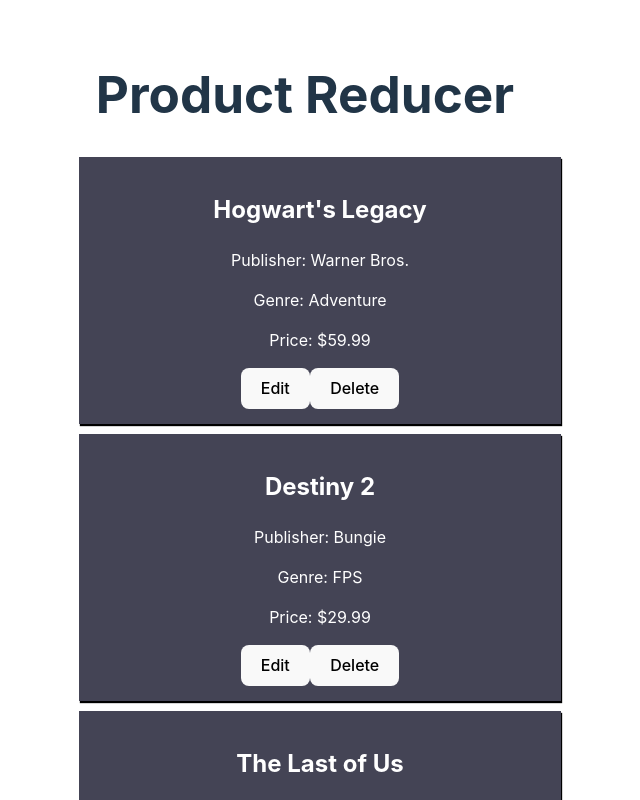
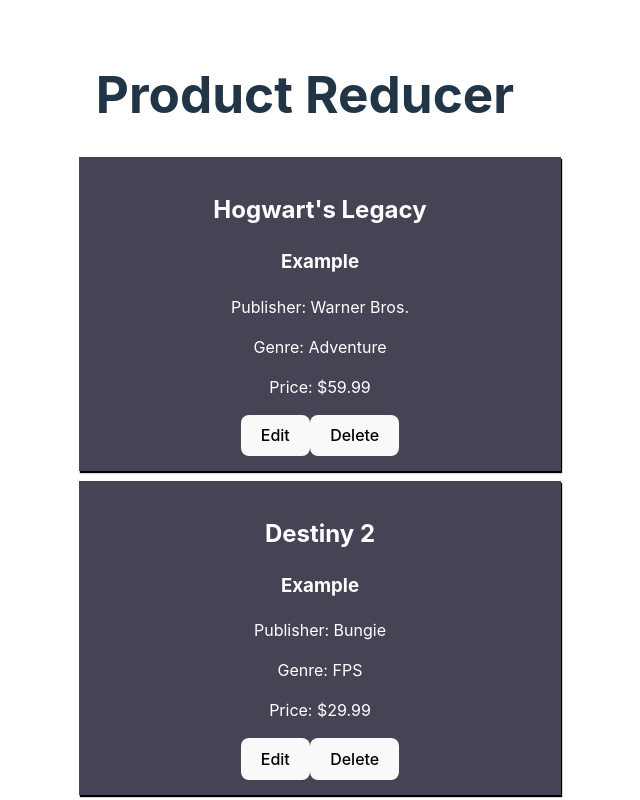
Before and after one commit to victorsworld/product-reducer-fall23, a React (Vite) app in the folder frontend/: page / in a window 1280 px wide. Shown: the top 800 px of the page, without its empty margins (335-975 px from the left). Built offline with nearby package versions, Linux system fonts and the light colour scheme.

Commit message:
added type exercise prompt

```diff
--- a/frontend/src/components/ProductCard.jsx
+++ b/frontend/src/components/ProductCard.jsx
@@ -36,10 +36,12 @@
   return (
     <div className='product-card'>
           <h2>{props.title}</h2>
+          <h3>Example</h3>
           {
             editBtn ?
             (
             <div>
+                Example Edit<br/>
                 <label htmlFor='title'>Title: </label>
                 <input
                     name='title'
```
Also changed, not shown: frontend/src/App.jsx (line endings or trailing spaces).
